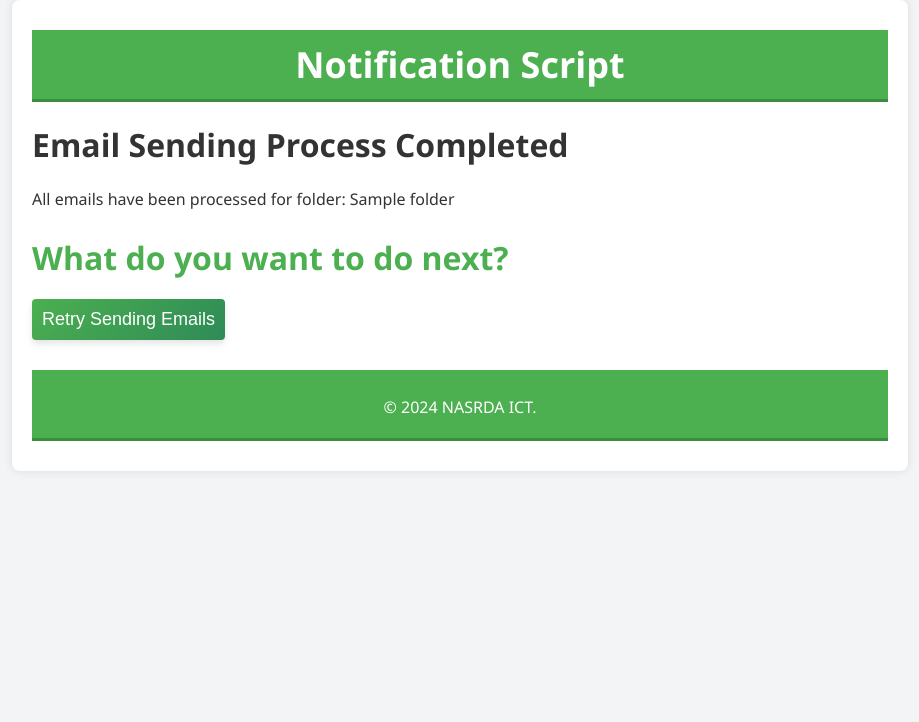
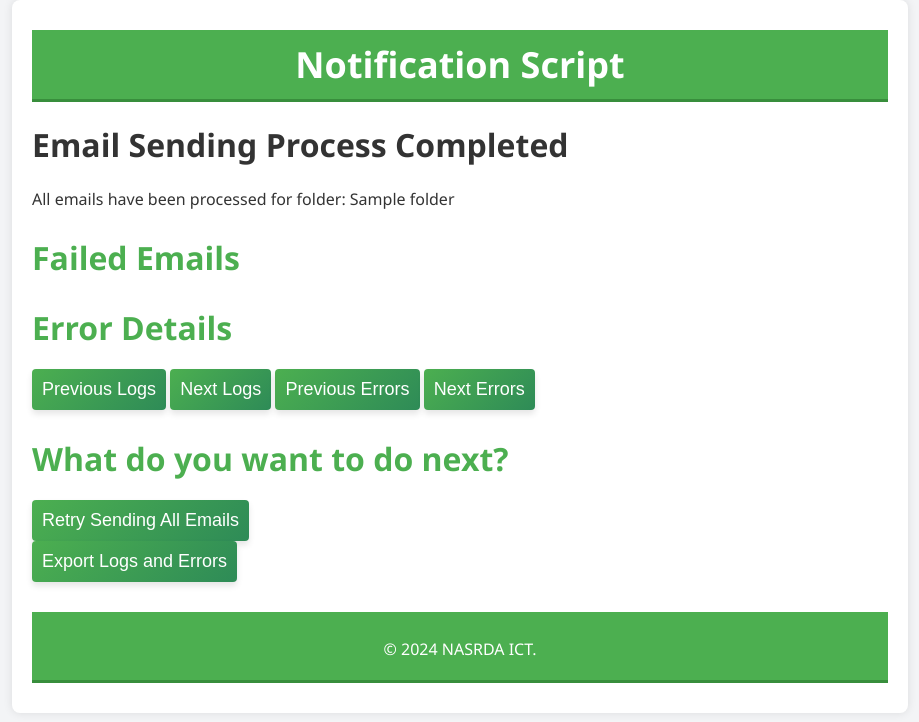
Before and after one commit to AbdurrahmanIdr/Mailing_script, a Flask app: template templates/retry_page.html in a window 1280 px wide. Shown: the top 722 px of the page, without its empty margins (180-1099 px from the left). Run offline with Flask 3, Linux system fonts and the light colour scheme; the template is opened without the code that fills it: most values are stand-ins (such as "Sample title", 1, 10 or a date in 2020); data that the repository does not hold is empty; parts of the project's set-up code (start-up, migrations or seed data) failed here and were passed over.

Commit message:
handled email failure error

```diff
--- a/app.py
+++ b/app.py
@@ -1,13 +1,16 @@
+import csv
+import datetime
 import os
 import shutil as sh
 import time
-import traceback
+import zipfile
+from io import BytesIO, StringIO
 from pathlib import Path
 from secrets import token_urlsafe
 from threading import Thread
 from urllib.parse import quote, unquote
 
-from flask import Flask, render_template, url_for, request, redirect, jsonify, session, flash
+from flask import Flask, render_template, url_for, request, redirect, jsonify, session, flash, send_file
 from flask_migrate import Migrate
 from flask_sqlalchemy import SQLAlchemy
 
@@ -23,6 +26,7 @@ app.config['SQLALCHEMY_TRACK_MODIFICATIONS'] = False
 db = SQLAlchemy(app)
 migrate = Migrate(app, db)
 progress = progress
+progress_data = progress_data
 
 
 class User(db.Model):
@@ -300,51 +304,71 @@ def add_user():
 
 @app.route('/send_mail/', methods=['GET', 'POST'])
 def send_mail():
-    try:
-        folder = request.form.get('folder')
-        success = os.path.join(folder, 'success_mail')
-        failed = os.path.join(folder, 'failed_mail')
+    folder = request.form.get('folder')
+    success = os.path.join(folder, 'success_mail')
+    failed = os.path.join(folder, 'failed_mail')
 
-        if not os.path.exists(success):
-            os.makedirs(success)
+    if not os.path.exists(success):
+        os.makedirs(success)
 
-        if not os.path.exists(failed):
-            os.makedirs(failed)
+    if not os.path.exists(failed):
+        os.makedirs(failed)
 
-        active = [user.ippis for user in ActiveUser.query.all()]
-        files_list = [file for file in os.listdir(folder) if file.endswith('.pdf')]
+    active = [user.ippis for user in ActiveUser.query.all()]
+    files_list = [file for file in os.listdir(folder) if file.endswith('.pdf')]
 
-        files = [file for file in files_list if file.split('_')[0] in active]
+    files = [file for file in files_list if file.split('_')[0] in active]
 
-        progress_data['total'] = len(files)
+    progress_data['total'] = len(files)
 
-        for file in files:
-            ippis = file.split('_')[0]
-            user = User.query.filter_by(ippis=ippis).first()
-            email = str(user.email)
-            matched_path = str(os.path.join(folder, file))
-            print(f"Attempting to send email to {email} for file {file}")
-            print(f"Matched path: {matched_path}")
+    for file in files:
+        ippis = file.split('_')[0]
+        user = User.query.filter_by(ippis=ippis).first()
+        email = str(user.email)
+        matched_path = str(os.path.join(folder, file))
+
+        try:
             mail_att = send_email_with_attachment(email, ippis, file, matched_path)
-            full_path = os.path.join(folder, file)
+            error_message = None
 
-            if mail_att:
-                sh.move(full_path, success)
-                progress_data['sent'] += 1
-                progress_data['logs'].append(f"Successfully sent email to {email} for file {file}")
-                print(f"Email sent successfully to {email} for file {file}")
-            else:
-                sh.move(full_path, failed)
-                progress_data['failed'] += 1
-                progress_data['logs'].append(f"Failed to send email to {email} for file {file}")
-                print(f"Failed to send email to {email} for file {file}")
+        except Exception as e:
+            mail_att = False
+            error_message = str(e)
 
-        progress_data['completed'] = True
-        return render_template('results_visual.html', folder=folder)
-    except Exception:
-        print("An error occurred during send_mail():")
-        print(traceback.format_exc())  # Print detailed traceback
-        return "An error occurred. Please check logs for details.", 500
+        full_path = os.path.join(folder, file)
+
+        timestamp = datetime.datetime.now().strftime('%Y-%m-%d %H:%M:%S')
+
+        if mail_att:
+            sh.move(full_path, success)
+            progress_data['sent'] += 1
+            progress_data['logs'].append({
+                'timestamp': timestamp,
+                'message': f"Successfully sent email to {email} for file {file}",
+                'file': file,
+                'email': email,
+            })
+
+        else:
+            sh.move(full_path, failed)
+            progress_data['failed'] += 1
+            progress_data['logs'].append(f"[{timestamp}] Failed to send email to {email} for file {file}")
+            progress_data['logs'].append({
+                'timestamp': timestamp,
+                'message': f"Failed to send email to {email} for file {file}",
+                'file': file,
+                'email': email,
+            })
+            progress_data['errors'].append({
+                'file': file,
+                'email': email,
+                'error': error_message,
+                'timestamp': timestamp,
+            })
+
+    progress_data['completed'] = True
+    folder = quote(folder)
+    return render_template('results_visual.html', folder=folder)
 
 
 @app.route('/progress_mail/')
@@ -358,5 +382,97 @@ def retry_page():
     return render_template('retry_page.html', folder=folder)
 
 
+@app.route('/retry_logs/', methods=['GET'])
+def retry_logs():
+    page = int(request.args.get('page', 1))
+    per_page = 10
+    start = (page - 1) * per_page
+    end = start + per_page
+    logs_paginated = progress_data['logs'][start:end]
+    return jsonify(logs=logs_paginated, total=len(progress_data['logs']))
+
+
+@app.route('/retry_errors/', methods=['GET'])
+def retry_errors():
+    page = int(request.args.get('page', 1))
+    per_page = 10
+    start = (page - 1) * per_page
+    end = start + per_page
+    errors_paginated = progress_data['errors'][start:end]
+    return jsonify(errors=errors_paginated, total=len(progress_data['errors']))
+
+
+@app.route('/retry_mail/', methods=['POST'])
+def retry_mail():
+    folder = request.form.get('folder')
+    file = request.form.get('file')
+    full_path = os.path.join(folder, 'failed_mail', file)
+
+    ippis = file.split('_')[0]
+    user = User.query.filter_by(ippis=ippis).first()
+    email = user.email
+    try:
+        mail_att = send_email_with_attachment(email, ippis, file, os.path.join(folder, 'failed_mail'))
+        error_message = None
+    except Exception as e:
+        mail_att = False
+        error_message = str(e)
+
+    timestamp = datetime.datetime.now().strftime('%Y-%m-%d %H:%M:%S')
+    if mail_att:
+        sh.move(full_path, os.path.join(folder, 'success_mail'))
+        message = f"[{timestamp}] Successfully resent email to {email} for file {file}"
+    else:
+        message = f"[{timestamp}] Failed to resend email to {email} for file {file}. Error: {error_message}"
+        progress_data['errors'].append({
+            'file': file,
+            'email': email,
+            'error': error_message,
+            'timestamp': timestamp,
+        })
+
+    progress_data['logs'].append({
+        'timestamp': timestamp,
+        'message': message,
+        'file': file,
+        'email': email,
+    })
+    return redirect(url_for('retry_page'))
+
+
+@app.route('/export_logs/')
+def export_logs():
+    def generate_csv(data, columns):
+        output = StringIO()
+        writer = csv.DictWriter(output, fieldnames=columns)
+        writer.writeheader()
+        writer.writerows(data)
+        return output.getvalue()
+
+    logs_csv = generate_csv(
+        [{'timestamp': log['timestamp'], 'message': log['message'], 'file': log['file'], 'email': log['email']}
+         for log in progress_data['logs']],
+        ['timestamp', 'message', 'file', 'email']
+    )
+    errors_csv = generate_csv(
+        [{'timestamp': error['timestamp'], 'file': error['file'], 'email': error['email'], 'error': error['error']}
+         for error in progress_data['errors']],
+        ['timestamp', 'file', 'email', 'error']
+    )
+
+    zip_buffer = BytesIO()
+    with zipfile.ZipFile(zip_buffer, 'w') as zip_file:
+        zip_file.writestr('logs.csv', logs_csv)
+        zip_file.writestr('errors.csv', errors_csv)
+    zip_buffer.seek(0)
+
+    return send_file(
+        zip_buffer,
+        mimetype='application/zip',
+        as_attachment=True,
+        download_name='logs_and_errors.zip'
+    )
+
+
 if __name__ == '__main__':
     app.run()
--- a/models/mail_mod.py
+++ b/models/mail_mod.py
@@ -13,7 +13,8 @@ progress_data = {
     'sent': 0,
     'failed': 0,
     'logs': [],
-    'completed': False
+    'completed': False,
+    'errors': []
 }
 
 
--- a/templates/base.html
+++ b/templates/base.html
@@ -21,7 +21,6 @@
     {% block body %}
 
 
-
     {% endblock %}
     <footer>
         <p>&copy; 2024 NASRDA ICT. </p>
--- a/templates/results_visual.html
+++ b/templates/results_visual.html
@@ -9,6 +9,11 @@
     <div id="log">
         <h2>Log</h2>
         <ul id="log-list"></ul>
+    </div>
+    <div id="actions">
+        <form action="/export_logs/" method="get">
+            <button type="submit">Export Logs and Errors</button>
+        </form>
     </div>
 
     <script>
@@ -80,4 +85,5 @@
 
         setInterval(updateProgress, 1000);
     </script>
+
 {% endblock %}
--- a/templates/retry_page.html
+++ b/templates/retry_page.html
@@ -3,9 +3,98 @@
 {% block body %}
     <h1>Email Sending Process Completed</h1>
     <p>All emails have been processed for folder: {{ folder }}</p>
+    <h2>Failed Emails</h2>
+    <ul id="failed-emails-list">
+        <!-- Failed emails will be populated here dynamically -->
+    </ul>
+    <h2>Error Details</h2>
+    <ul id="error-details-list">
+        <!-- Error details will be populated here dynamically -->
+    </ul>
+    <div id="pagination-controls">
+        <button onclick="prevPage('logs')">Previous Logs</button>
+        <button onclick="nextPage('logs')">Next Logs</button>
+        <button onclick="prevPage('errors')">Previous Errors</button>
+        <button onclick="nextPage('errors')">Next Errors</button>
+    </div>
     <h2>What do you want to do next?</h2>
     <form action="/send_mail/" method="post">
         <input type="hidden" name="folder" value="{{ folder }}">
-        <button type="submit">Retry Sending Emails</button>
+        <button type="submit">Retry Sending All Emails</button>
     </form>
+    <div id="actions">
+        <form action="/export_logs/" method="get">
+            <button type="submit">Export Logs and Errors</button>
+        </form>
+    </div>
+
+    <script>
+        let logsPage = 1;
+        let errorsPage = 1;
+
+         function loadLogs(page) {
+            fetch(`/retry_logs?page=${page}`)
+                .then(response => response.json())
+                .then(data => {
+                    const logsList = document.getElementById('failed-emails-list');
+                    logsList.innerHTML = '';
+                    data.logs.forEach(log => {
+                        const li = document.createElement('li');
+                        li.innerHTML = `
+                            <strong>Timestamp:</strong> ${log.timestamp}<br>
+                            <strong>Email:</strong> ${log.email}<br>
+                            <strong>File:</strong> ${log.file}<br>
+                            <strong>Message:</strong> ${log.message}
+                        `;
+                        logsList.appendChild(li);
+                    });
+                    document.getElementById('logs-page-info').textContent = `Page ${data.current_page} of ${data.total_pages}`;
+                });
+        }
+
+        function loadErrors(page) {
+            fetch(`/retry_errors?page=${page}`)
+                .then(response => response.json())
+                .then(data => {
+                    const errorsList = document.getElementById('error-details-list');
+                    errorsList.innerHTML = '';
+                    data.errors.forEach(error => {
+                        const li = document.createElement('li');
+                        li.innerHTML = `
+                            <strong>Timestamp:</strong> ${error.timestamp}<br>
+                            <strong>Email:</strong> ${log.email}<br>
+                            <strong>File:</strong> ${error.file}<br>
+                            <strong>Error:</strong> ${error.error}
+                        `;
+                        errorsList.appendChild(li);
+                    });
+                    document.getElementById('errors-page-info').textContent = `Page ${data.current_page} of ${data.total_pages}`;
+                });
+        }
+
+        function nextPage(type) {
+            if (type === 'logs') {
+                logsPage++;
+                loadLogs(logsPage);
+            } else if (type === 'errors') {
+                errorsPage++;
+                loadErrors(errorsPage);
+            }
+        }
+
+        function prevPage(type) {
+            if (type === 'logs' && logsPage > 1) {
+                logsPage--;
+                loadLogs(logsPage);
+            } else if (type === 'errors' && errorsPage > 1) {
+                errorsPage--;
+                loadErrors(errorsPage);
+            }
+        }
+
+        document.addEventListener('DOMContentLoaded', () => {
+            loadLogs(logsPage);
+            loadErrors(errorsPage);
+        });
+    </script>
 {% endblock %}
```
Also changed, not shown: data/db.sqlite.
